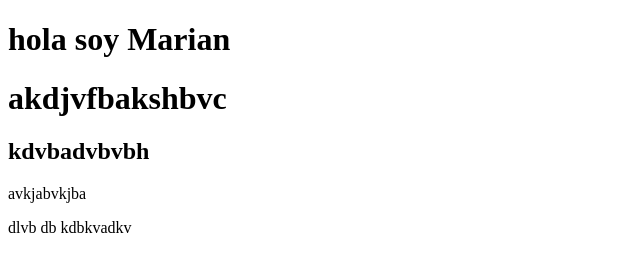
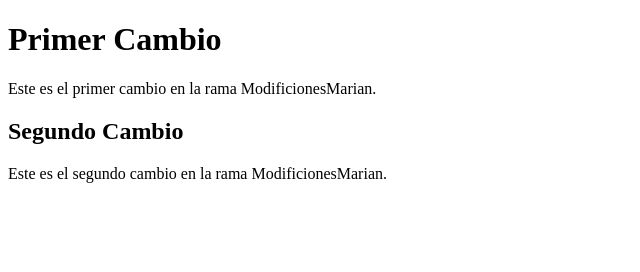
Before and after one commit to Sergioig37/5_Tarea4_Sergio_Remote, a plain HTML site: page index.html in a window 1280 px wide. Shown: the whole page, without its empty margins (0-640 px from the left). Drawn offline with Linux system fonts and the light colour scheme.

Commit message:
Cambios Marian

```diff
--- a/index.html
+++ b/index.html
@@ -1,22 +1,14 @@
 <!DOCTYPE html>
-<html lang="en">
+<html lang="es">
 <head>
     <meta charset="UTF-8">
     <meta name="viewport" content="width=device-width, initial-scale=1.0">
-    <title>Práctica 5.3</title>
-    <h1>hola soy Marian</h1>
+    <title>Mi Página Web</title>
 </head>
 <body>
-    <header>
-        <h1>akdjvfbakshbvc</h1>
-        <h2>kdvbadvbvbh</h2>
-    </header>
-    <main>
-        <p>avkjabvkjba</p>
-        <p>dlvb db kdbkvadkv</p>
-    </main>
-    <footer>
-
-    </footer>
+    <h1>Primer Cambio</h1>
+    <p>Este es el primer cambio en la rama ModificionesMarian.</p>
+    <h2>Segundo Cambio</h2>
+    <p>Este es el segundo cambio en la rama ModificionesMarian.</p>
 </body>
 </html>
```
